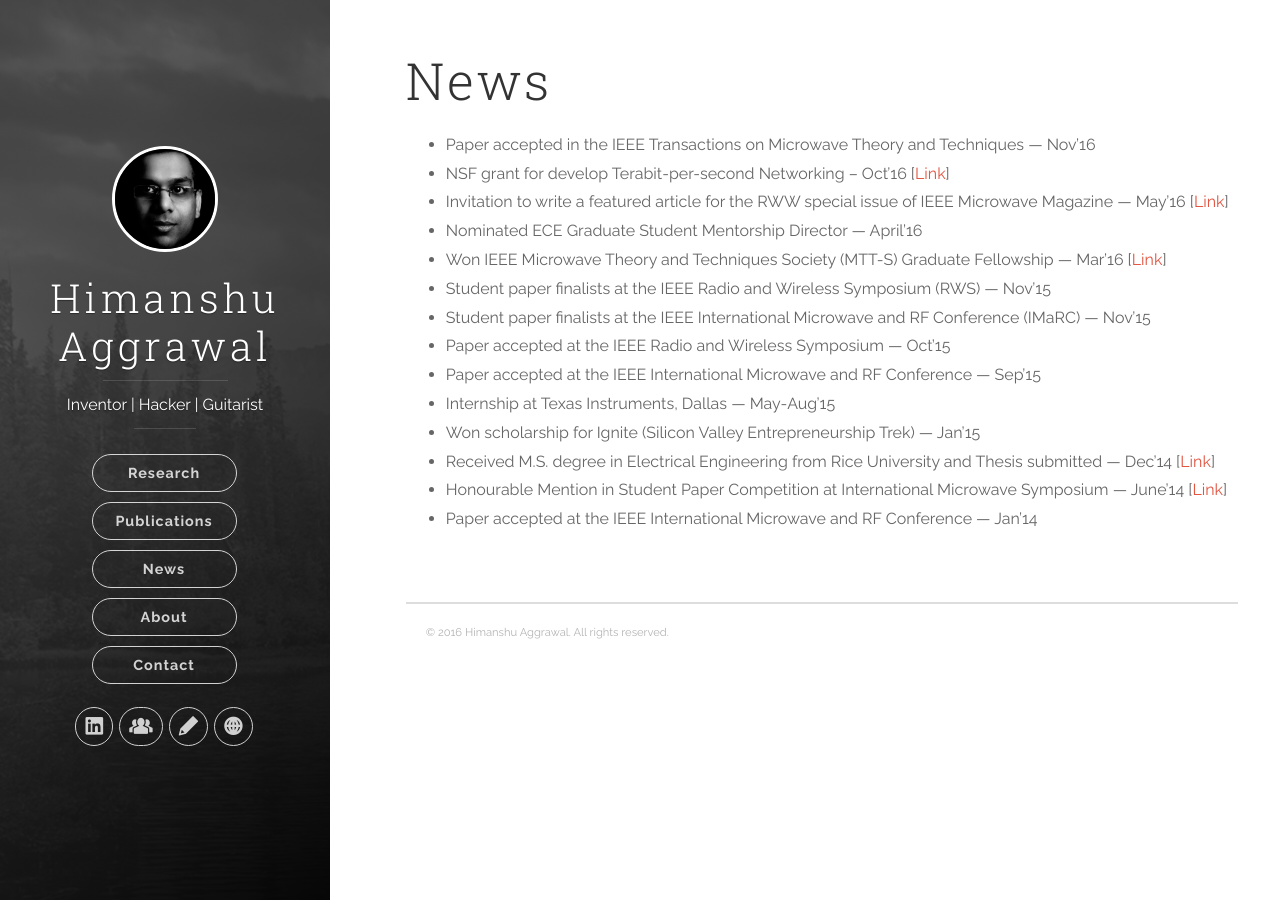
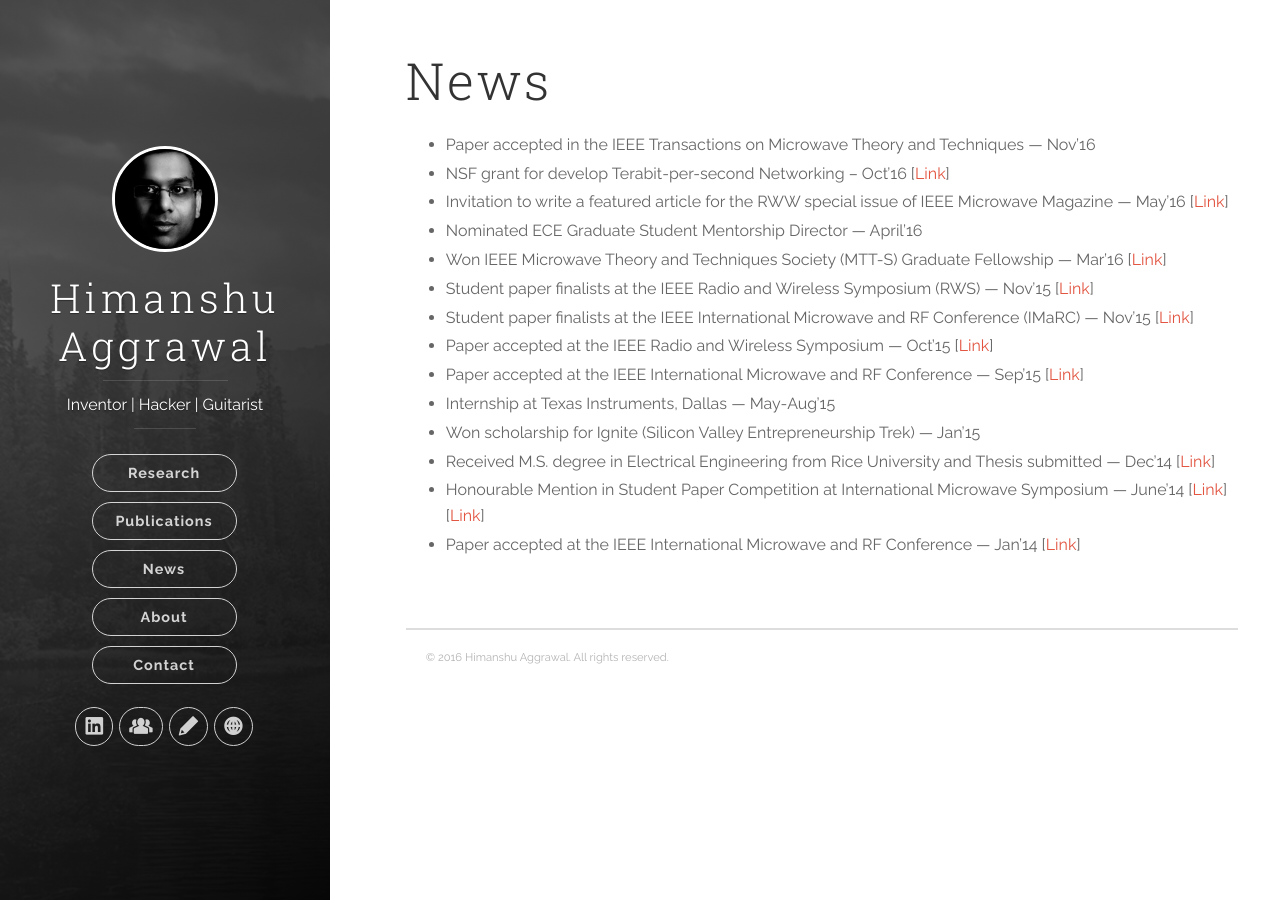
Before and after one commit to ahimanshu13/ahimanshu13.github.io, a Jekyll site: the page built from news/index.md, in a window 1280 px wide. Built offline with Jekyll 4.4.1, drawn with Linux system fonts in a browser that asks for light colours; nearby versions of some CDN libraries.

Commit message:
Updated News

```diff
--- a/news/index.md
+++ b/news/index.md
@@ -9,12 +9,12 @@ published: true
 - Invitation to write a featured article for the RWW special issue of IEEE Microwave Magazine --- May'16 [[Link](https://www.ece.rice.edu/news/2016_11AB/){:target="_blank"}]
 - Nominated ECE Graduate Student Mentorship Director ---  April'16
 - Won IEEE Microwave Theory and Techniques Society (MTT-S) Graduate Fellowship --- Mar'16 [[Link](http://www.ece.rice.edu/Content.aspx?id=2147484532){:target="_blank"}]
-- Student paper finalists at the IEEE Radio and Wireless Symposium (RWS) --- Nov'15
-- Student paper finalists at the IEEE International Microwave and RF Conference (IMaRC) --- Nov'15
-- Paper accepted at the IEEE Radio and Wireless Symposium  --- Oct'15
-- Paper accepted at the IEEE International Microwave and RF Conference --- Sep'15
+- Student paper finalists at the IEEE Radio and Wireless Symposium (RWS) --- Nov'15 [[Link](http://ieeexplore.ieee.org/xpl/articleDetails.jsp?arnumber=7444359&newsearch=true&queryText=H.%20Aggrawal){:target="_blank"}]
+- Student paper finalists at the IEEE International Microwave and RF Conference (IMaRC) --- Nov'15 [[Link](http://ieeexplore.ieee.org/xpl/articleDetails.jsp?arnumber=7411369&newsearch=true&queryText=H.%20Aggrawal){:target="_blank"}]
+- Paper accepted at the IEEE Radio and Wireless Symposium  --- Oct'15 [[Link](http://ieeexplore.ieee.org/xpl/articleDetails.jsp?arnumber=7444359&newsearch=true&queryText=H.%20Aggrawal){:target="_blank"}]
+- Paper accepted at the IEEE International Microwave and RF Conference --- Sep'15 [[Link](http://ieeexplore.ieee.org/xpl/articleDetails.jsp?arnumber=7411369&newsearch=true&queryText=H.%20Aggrawal){:target="_blank"}]
 - Internship at Texas Instruments, Dallas  --- May-Aug'15
 - Won scholarship for Ignite (Silicon Valley Entrepreneurship Trek) --- Jan'15
 - Received M.S. degree in Electrical Engineering from Rice University and Thesis submitted --- Dec'14 [[Link](https://scholarship.rice.edu/handle/1911/87740){:target="_blank"}]
-- Honourable Mention in Student Paper Competition at International Microwave Symposium --- June'14 [[Link](http://www.ece.rice.edu/news/Students_IMS2014_Finalists.aspx){:target="_blank"}]
-- Paper accepted at the IEEE International Microwave and RF Conference --- Jan'14
+- Honourable Mention in Student Paper Competition at International Microwave Symposium --- June'14 [[Link](http://ieeexplore.ieee.org/xpl/articleDetails.jsp?arnumber=6848630&newsearch=true&queryText=H.%20Aggrawal){:target="_blank"}] [[Link](http://www.ece.rice.edu/news/Students_IMS2014_Finalists.aspx){:target="_blank"}]
+- Paper accepted at the IEEE International Microwave and RF Conference --- Jan'14 [[Link](http://ieeexplore.ieee.org/xpl/articleDetails.jsp?arnumber=6848630&newsearch=true&queryText=H.%20Aggrawal){:target="_blank"}]
```
